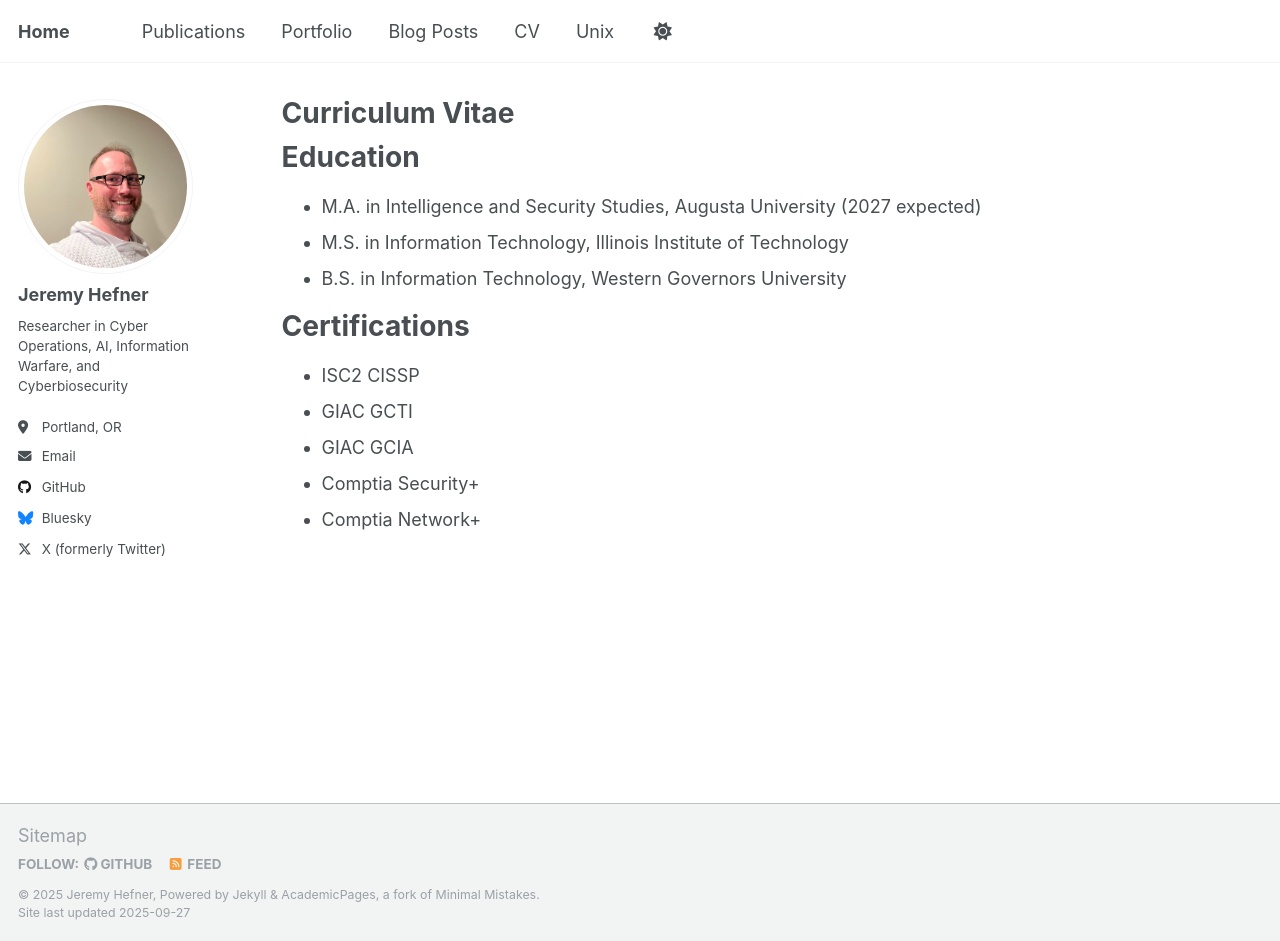
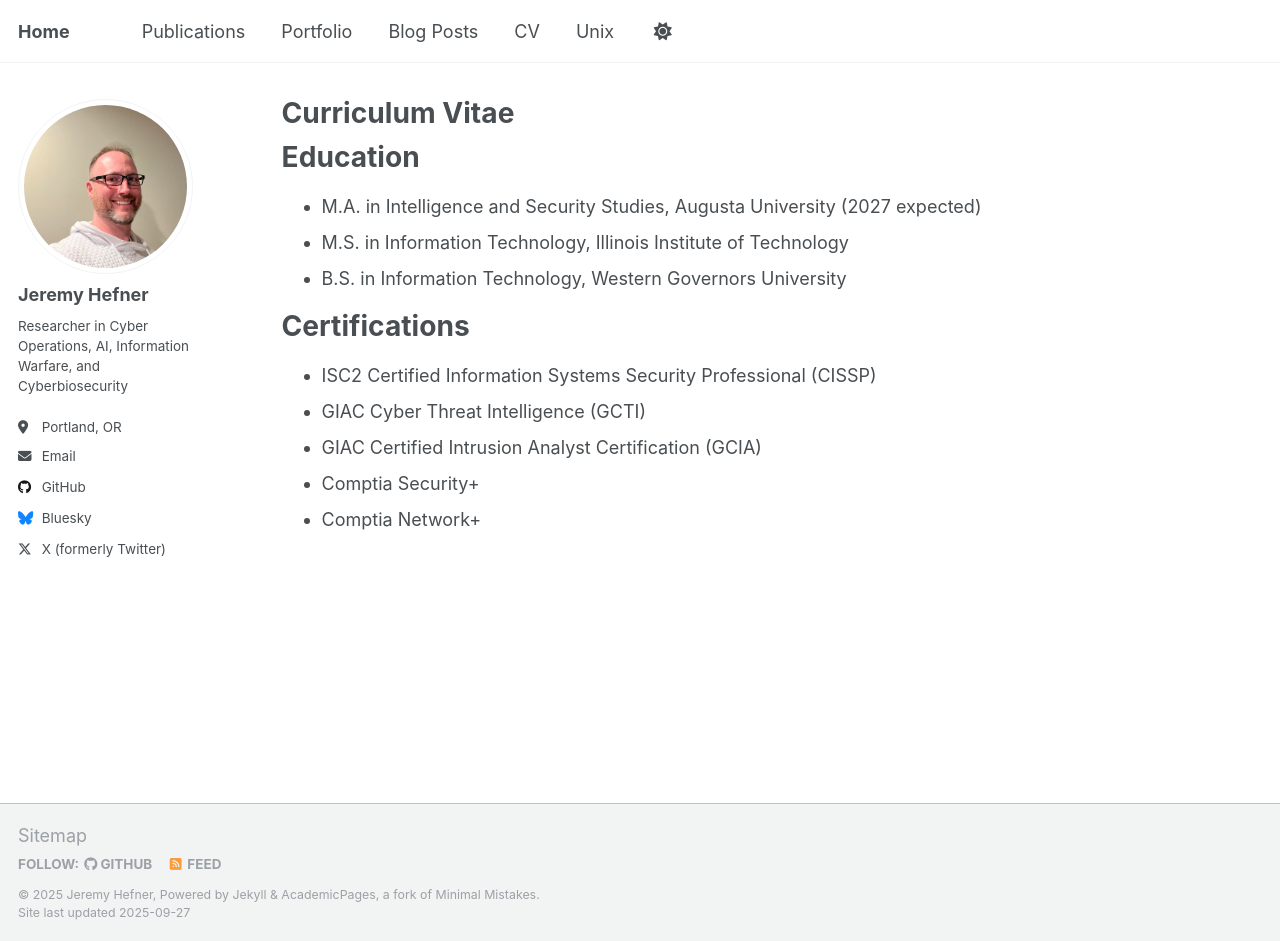
Before and after one commit to wvhefner/wvhefner.github.io, a Jekyll site: the page built from _pages/cv.md, in a window 1280 px wide and 941 px high. Built offline with Jekyll 4.4.1, drawn with Linux system fonts in a browser that asks for light colours; a script that is not in the unit is left out.

Commit message:
Update cv.md

```diff
--- a/_pages/cv.md
+++ b/_pages/cv.md
@@ -17,8 +17,8 @@ Education
 
 Certifications
 ======
-* ISC2 CISSP
-* GIAC GCTI
-* GIAC GCIA
+* ISC2 Certified Information Systems Security Professional (CISSP)
+* GIAC Cyber Threat Intelligence (GCTI)
+* GIAC Certified Intrusion Analyst Certification (GCIA)
 * Comptia Security+
 * Comptia Network+
```
